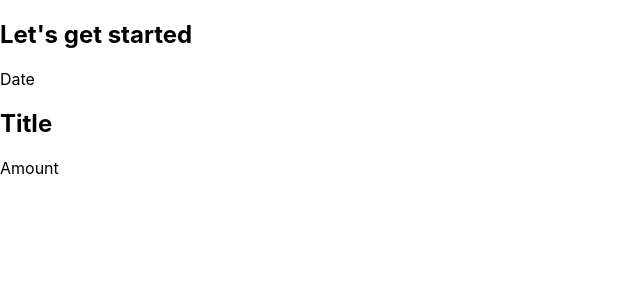
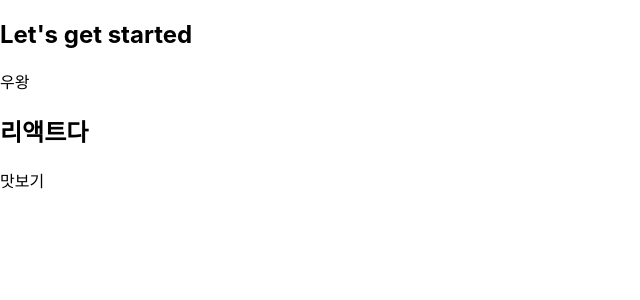
Before and after one commit to Emdeowl/react-complete-guide, a React (Create React App) app: page / in a window 1280 px wide. Shown: the top 300 px of the page, without its empty margins (0-640 px from the left). Built offline with nearby package versions, Linux system fonts and the light colour scheme.

Commit message:
우왕 리액트다

```diff
--- a/src/components/ExpenseItem.js
+++ b/src/components/ExpenseItem.js
@@ -1,10 +1,10 @@
 function ExpenseItem() {
   return (
     <div>
-      <div>Date</div>
+      <div>우왕</div>
       <div>
-        <h2>Title</h2>
-        <div> Amount</div>
+        <h2>리액트다</h2>
+        <div> 맛보기</div>
       </div>
     </div>
   );
```
